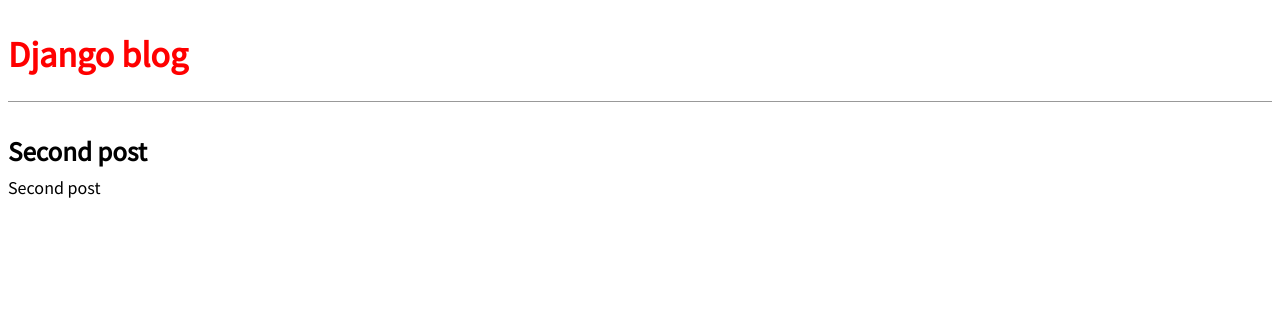
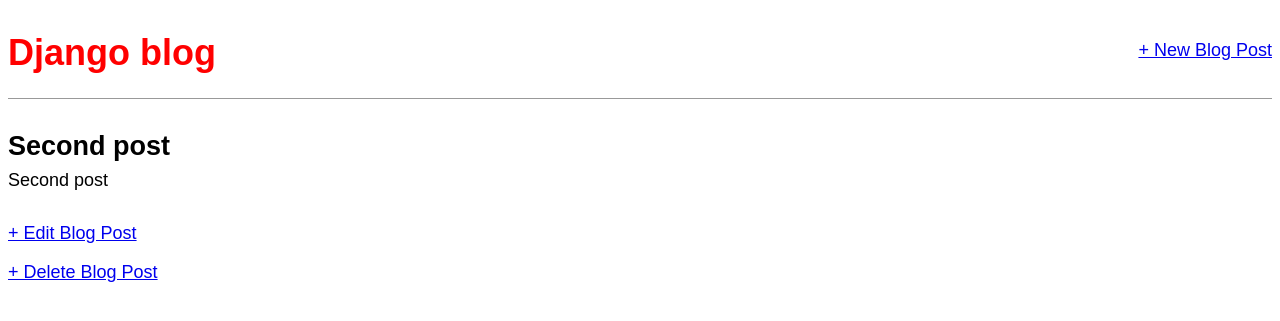
Before and after one commit to AlexKroha/blog_Project, a Django app: page /post/2/ in a window 1280 px wide. Shown: the top 321 px of the page. Run offline with Django 4.2, Linux system fonts and the light colour scheme; data comes from the database, SQL or seed files in the repository; both versions use the stored data as it was after the commit; some web fonts are replaced.

Commit message:
Add CRUD

```diff
--- a/blog/templates/base.html
+++ b/blog/templates/base.html
@@ -3,16 +3,20 @@
 <html>
 <head>
     <title>Django blog</title>
-    <link href="https://fonts.googleapis.com/css?family=Source+Sans+Pro:400" rel="stylesheet">
-
-    <link rel="stylesheet" href="{% static 'css/base.css' %}">
-
+    <link href="https://fonts.googleapis.com/css?family=\
+Source+Sans+Pro:400" rel="stylesheet">
+    <link href="{% static 'css/base.css' %}" rel="stylesheet">
 </head>
 <body>
-<header>
-    <h1><a href="{% url 'home' %}">Django blog</a></h1>
-</header>
 <div>
+    <header>
+        <div class="nav-left">
+            <h1><a href="{% url 'home' %}">Django blog</a></h1>
+        </div>
+        <div class="nav-right">
+            <a href="{% url 'post_new' %}">+ New Blog Post</a>
+        </div>
+    </header>
     {% block content %}
     {% endblock content %}
 </div>
--- a/blog/templates/blog/post_detail.html
+++ b/blog/templates/blog/post_detail.html
@@ -5,4 +5,6 @@
         <h2>{{ object.title }}</h2>
         <p>{{ object.body }}</p>
     </div>
+    <a href="{% url 'post_edit' post.pk %}">+ Edit Blog Post</a>
+    <p><a href="{% url 'post_delete' post.pk %}">+ Delete Blog Post</a></p>
 {% endblock content %}
--- a/blog/urls.py
+++ b/blog/urls.py
@@ -1,8 +1,19 @@
 # blog/urls.py
 from django.urls import path
-from .views import BlogListView, BlogDetailView  # new
+from .views import (
+    BlogListView,
+    BlogDetailView,
+    BlogCreateView,
+    BlogUpdateView,
+    BlogDeleteView,  # new
+)
 
 urlpatterns = [
-    path("post/<int:pk>/", BlogDetailView.as_view(), name="post_detail"),  # new
+    path("post/new/", BlogCreateView.as_view(), name="post_new"),
+    path("post/<int:pk>/", BlogDetailView.as_view(), name="post_detail"),
+    path("post/<int:pk>/edit/", BlogUpdateView.as_view(),
+         name="post_edit"),
+    path("post/<int:pk>/delete/", BlogDeleteView.as_view(),
+         name="post_delete"),  # new
     path("", BlogListView.as_view(), name="home"),
 ]
--- a/blog/views.py
+++ b/blog/views.py
@@ -1,6 +1,9 @@
 # blog/views.py
-from django.views.generic import ListView, DetailView  # new
+from django.views.generic import ListView, DetailView
+from django.views.generic.edit import CreateView, UpdateView, DeleteView  # new
 from .models import Post
+from django.urls import reverse_lazy # new
+
 
 
 class BlogListView(ListView):
@@ -8,6 +11,24 @@ class BlogListView(ListView):
     template_name = "blog/home.html"
 
 
-class BlogDetailView(DetailView):  # new
+class BlogDetailView(DetailView):
     model = Post
     template_name = "blog/post_detail.html"
+
+
+class BlogCreateView(CreateView):  # new
+    model = Post
+    template_name = "blog/post_new.html"
+    fields = ["title", "author", "body"]
+
+
+class BlogUpdateView(UpdateView):  # new
+    model = Post
+    template_name = "blog/post_edit.html"
+    fields = ["title", "body"]
+
+
+class BlogDeleteView(DeleteView): # new
+    model = Post
+    template_name = "blog/post_delete.html"
+    success_url = reverse_lazy("home")
```
Also changed, not shown: blog/templates/blog/post_delete.html (added, +9 -0 lines), blog/templates/blog/post_edit.html (added, +9 -0 lines), blog/templates/blog/post_new.html (added, +9 -0 lines), blog/tests.py (+32 -0 lines), db.sqlite3.
